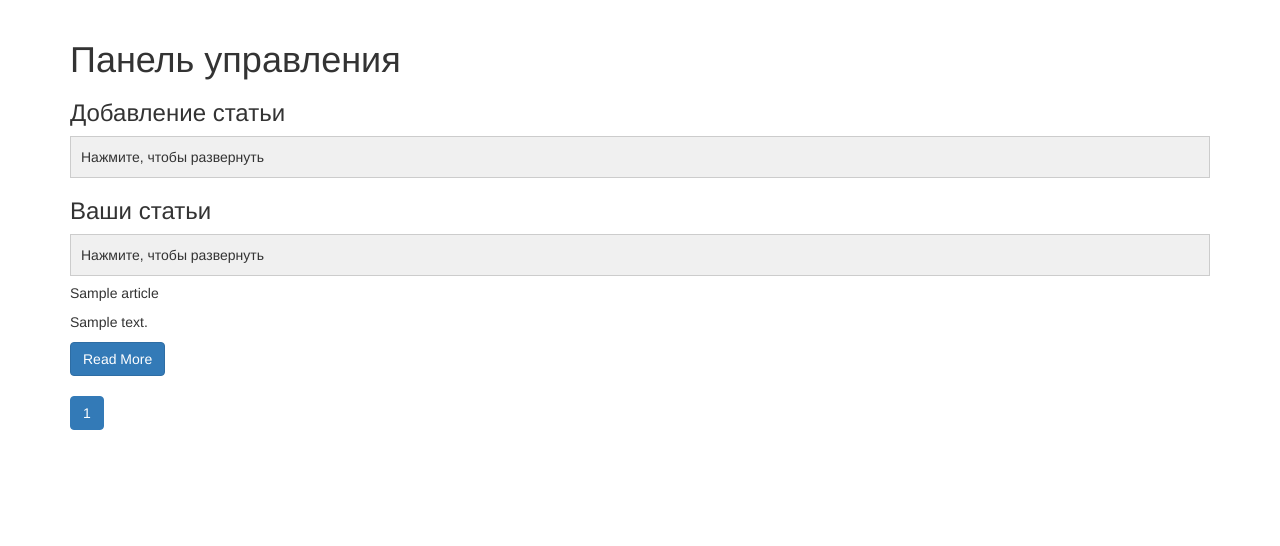
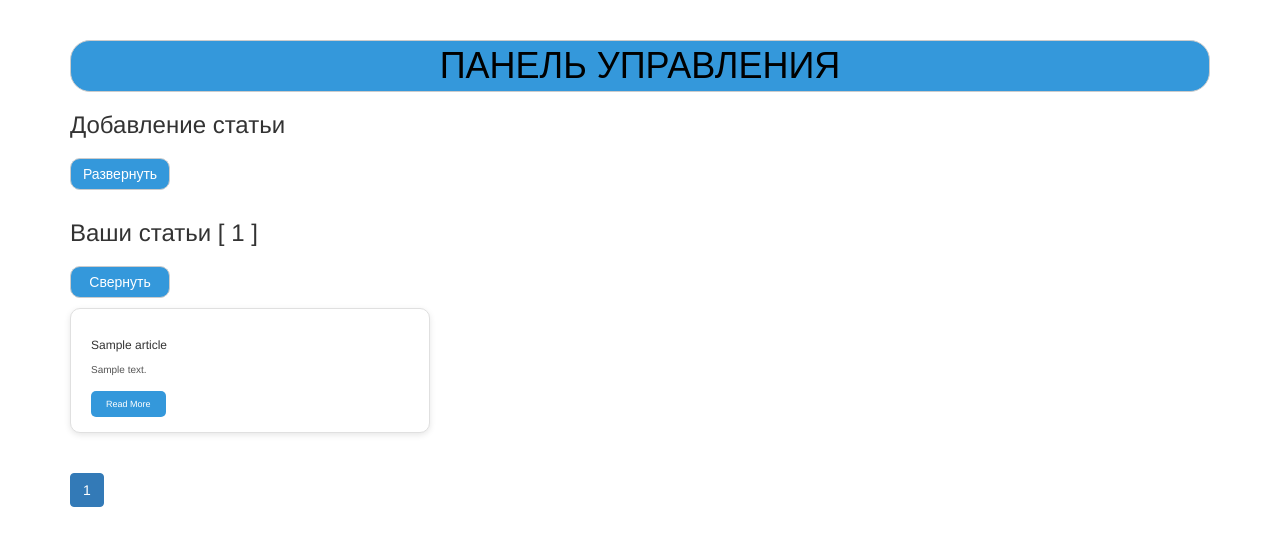
Before and after one commit to stirelshka8/PyFlask_service, a Flask app: page /dashboard in a window 1280 px wide, after a click on "Развернуть". Shown: the part 52-598 px from the top of the page. Run offline with Flask 3, Linux system fonts and the light colour scheme; a user stored in the database is signed in; tables that the repository leaves empty hold one stand-in row (values such as "Sample post"); some libraries are stand-ins or nearby versions.

Commit message:
Access bug fixed, styles fixed

```diff
--- a/app.py
+++ b/app.py
@@ -1,5 +1,5 @@
 from flask import Flask, render_template, flash, redirect, request, url_for, session
-from flask_login import LoginManager, login_required
+from flask_login import login_required, current_user, LoginManager, login_user
 from flask_paginate import Pagination, get_page_args
 from forms import RegisterForm, ArticleForm
 from db_manager import db, Articles, User
@@ -10,7 +10,6 @@ app = Flask(__name__)
 login_manager = LoginManager()
 login_manager.init_app(app)
 ckeditor = CKEditor(app)
-
 
 app.secret_key = 'Secret145'
 app.config['SQLALCHEMY_DATABASE_URI'] = 'sqlite:///myflaskblog.db'
@@ -23,7 +22,6 @@ with app.app_context():
 @login_manager.user_loader
 def load_user(user_id):
     return db.session.query(User).get(user_id)
-
 
 
 @login_manager.unauthorized_handler
@@ -57,12 +55,10 @@ def articles():
     return render_template('articles.html', articles_list=articles_list, pagination=pagination)
 
 
-#TODO Исправить ошибку при который авторизированный пользователь не может получить доступ
 @app.route('/article/<int:id>/')
 @login_required
 def display_article(id):
-    print(session)
-    article = Articles.query.get(id)
+    article = db.session.get(Articles, id)
     if article:
         return render_template('article.html', article=article)
     else:
@@ -114,15 +110,12 @@ def login():
 
         if user and sha256_crypt.verify(password_candidate, user.password):
             # Authentication successful
-            print(session)
             session['logged_in'] = True
             session['username'] = username
-            print(session)
-            app.logger.debug('Authentication successful')  # Добавьте логирование
+            login_user(user)  # Войти в систему пользователем с помощью Flask-Login
             flash('Вы успешно авторизовались', 'success')
             return redirect(url_for('dashboard'))
         else:
-            app.logger.debug('Authentication failed')  # Добавьте логирование
             flash('Неверное имя пользователя или пароль', 'danger')
             return render_template('login.html')
 
@@ -154,17 +147,20 @@ def dashboard():
             db.session.commit()
 
         user = User.query.filter_by(username=session['username']).first()
-        user_articles = (Articles.query.filter_by(author=user)
+        user_articles = (Articles.query.filter_by(author_id=user.id)
                          .order_by(Articles.date_created.desc()).paginate(page=page, per_page=per_page))
 
-        pagination = Pagination(page=page, per_page=per_page, total=user_articles.total, css_framework='bootstrap4')
+        total_articles = user_articles.total
 
-        return render_template('dashboard.html', user=user, user_articles=user_articles, pagination=pagination,
-                               form=form)
+        pagination = Pagination(page=page, per_page=per_page, total=total_articles, css_framework='bootstrap4')
+
+        return render_template('dashboard.html', user=user, user_articles=user_articles,
+                               total_articles=total_articles, pagination=pagination, form=form)
     else:
         flash('Вы не аутентифицированны!', 'danger')
         return redirect(url_for('login'))
 
 
+
 if __name__ == '__main__':
     app.run(debug=True)
--- a/templates/dashboard.html
+++ b/templates/dashboard.html
@@ -3,18 +3,77 @@
 {% block body %}
   <style>
       .summary-button {
-      background-color: #f0f0f0;
-      padding: 10px;
+      background-color: #3498db;
+      padding: 5px;
       border: 1px solid #ccc;
       cursor: pointer;
+      width: 100px;
+      border-radius: 10px;
+      color: white;
+      font-family: Arial, sans-serif;
+      text-align: center;
+      margin-right: 10px;
+      margin-bottom: 10px;
+    }
+    .prev {
+      background-color: #3498db;
+      padding: 5px;
+      border: 1px solid #ccc;
+      width: auto;
+      border-radius: 20px;
+      color: black;
+      font-family: Arial, sans-serif;
+      text-align: center;
+    }
+    .add-article-details,
+    .user-articles-details {
+      margin-top: 20px; /* Отступ сверху */
+    }
+    .article-card {
+      border: 1px solid #e0e0e0;
+      border-radius: 10px;
+      overflow: hidden;
+      box-shadow: 0px 2px 6px rgba(0, 0, 0, 0.1);
+      transition: transform 0.2s, box-shadow 0.2s;
+      background-color: #ffffff;
+      margin-bottom: 20px;
+    }
+    .article-card:hover {
+      transform: translateX(-5px);
+      box-shadow: 0px 4px 8px rgba(0, 0, 0, 0.1);
+    }
+    .article-card .card-body {
+      padding: 20px;
+    }
+    .article-title {
+      font-size: 1.2rem;
+      margin-bottom: 10px;
+    }
+    .article-excerpt {
+      font-size: 1rem;
+      color: #555555;
+      margin-bottom: 15px;
+    }
+    .read-more-btn {
+      background-color: #3498db;
+      border: none;
+      border-radius: 5px;
+      padding: 8px 15px;
+      color: #ffffff;
+      font-size: 0.9rem;
+      text-decoration: none;
+      transition: background-color 0.2s;
+    }
+    .read-more-btn:hover {
+      background-color: #268cd7;
     }
   </style>
 
-  <h1>Панель управления</h1>
+  <h1 class="prev">ПАНЕЛЬ УПРАВЛЕНИЯ</h1>
   <section>
     <h3>Добавление статьи</h3>
-    <details>
-      <summary class="summary-button">Нажмите, чтобы развернуть</summary>
+    <details class="add-article-details">
+      <summary class="summary-button">Развернуть</summary>
       <form method="POST" action="{{ url_for('dashboard') }}" id="article-form">
         <div class="form-group">
         <label for="title">Заголовок статьи:</label>
@@ -37,17 +96,17 @@
   </section>
 
   <section>
-    <h3>Ваши статьи</h3>
-    <details>
-      <summary class="summary-button">Нажмите, чтобы развернуть</summary>
+    <h3>Ваши статьи [ {{ total_articles }} ]</h3>
+    <details class="user-articles-details">
+      <summary class="summary-button">Развернуть</summary>
         <div class="row">
           {% for article in user_articles.items %}
             <div class="col-md-4 mb-4">
-          <div class="card">
+              <div class="article-card">
                 <div class="card-body">
-              <h5 class="card-title">{{ article.title }}</h5>
-              <p class="card-text">{{ article.body[:50] }}{% if article.body|length > 50 %}...{% endif %}</p>
-              <a href="{{ url_for('display_article', id=article.id) }}" class="btn btn-primary">Read More</a>
+                  <h5 class="article-title">{{ article.title }}</h5>
+                  <p class="article-excerpt">{{ article.body[:100] }}{% if article.body|length > 100 %}...{% endif %}</p>
+                  <a href="{{ url_for('display_article', id=article.id) }}" class="read-more-btn">Read More</a>
                 </div>
               </div>
             </div>
@@ -82,4 +141,27 @@
         console.error( err.stack );
       } );
   </script>
+  <script>
+    const addArticleDetails = document.querySelector('.add-article-details');
+    const addArticleSummary = addArticleDetails.querySelector('.summary-button');
+
+    addArticleDetails.addEventListener('toggle', () => {
+      if (addArticleDetails.open) {
+        addArticleSummary.textContent = 'Свернуть';
+      } else {
+        addArticleSummary.textContent = 'Развернуть';
+      }
+    });
+
+    const userArticlesDetails = document.querySelector('.user-articles-details');
+    const userArticlesSummary = userArticlesDetails.querySelector('.summary-button');
+
+    userArticlesDetails.addEventListener('toggle', () => {
+      if (userArticlesDetails.open) {
+        userArticlesSummary.textContent = 'Свернуть';
+      } else {
+        userArticlesSummary.textContent = 'Развернуть';
+      }
+    });
+  </script>
 {% endblock %}
```
Also changed, not shown: db_manager.py (+7 -3 lines). Lines whose indentation alone changed are shown as unchanged.
